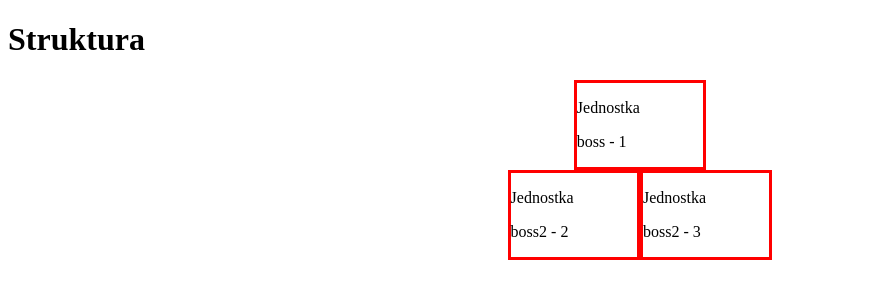
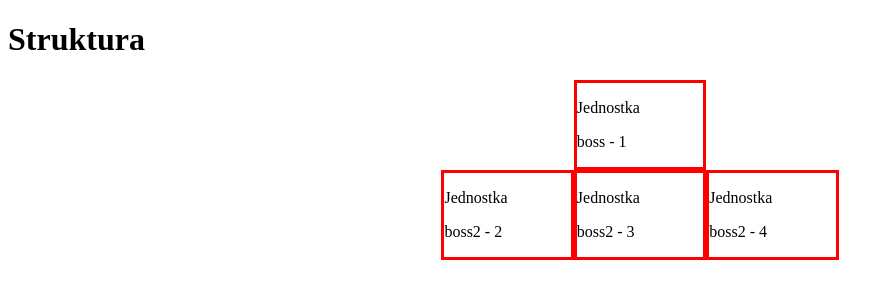
Before and after one commit to monkeymr014/organization_structure, a React (Create React App) app: page / in a window 1280 px wide. Shown: the top 300 px of the page, without its empty margins (0-893 px from the left). Built offline with nearby package versions, Linux system fonts and the light colour scheme.

Commit message:
add position render span

```diff
--- a/src/App.js
+++ b/src/App.js
@@ -1,31 +1,9 @@
 import React from 'react';
 import './App.css';
 import Unit from './component/Unit/Unit';
+import frse from './structure.js'
 
 
-const frse = [
-  {
-    id: 1,
-    name: 'boss',
-    position: '1',
-    children: [
-      2, 3,
-    ]
-  },
-  {
-    id: 2,
-    name: 'boss2',
-    position: '2',
-    children: [
-      3
-    ]
-  },
-  {
-    id: 3,
-    name: 'boss2',
-    position: '2',
-  }
-]
 
 
 class App extends React.Component {
@@ -46,3 +24,17 @@ class App extends React.Component {
 }
 
 export default App;
+
+/*
+
+
+Podział na
+  FRSE?
+  1.Boss - zarząd
+  2.Dyrektor - biuro
+  3.Koordynator - zespoł
+  Czyli na komórki,
+     każda komórka ma przypisanych praconików.
+     każda komórka ma akcpetatora wyżej lub wyznaczonego dodatkowego akceptatora.
+
+*/
--- a/src/component/Unit/Unit.js
+++ b/src/component/Unit/Unit.js
@@ -4,21 +4,17 @@ import UnitItem from "./UnitItem";
 
 const Unit = (props) => (
    <div className={styles.wrapper}>
-
       {
-         props.data.map((item, i) => (
+         props.data.map((item, i, arr) => (
             <>
+               {arr[i - 1]?.position != item.position
+                  ?
+                  <span className={styles.break} />
+                  : null}
                <UnitItem key={i} {...item} />
-               { item.id == '1' ?
-               <div className={styles.break} >
-
-               </div>
-               : null}
             </>
          ))
       }
-
-
    </div>
 )
 
--- a/src/component/Unit/UnitItem.js
+++ b/src/component/Unit/UnitItem.js
@@ -23,6 +23,7 @@ export default UnitItem;
       [dodanie strukóry]
          -  Dyrektor Głowny
          -  Dyrektor
+         -  Zespół
          -  Koordynator
          -  Pracownik
 
--- /dev/null
+++ b/src/structure.js
@@ -0,0 +1,36 @@
+
+const frse = [
+   {
+     id: 1,
+     position: '1',
+     name: 'boss',
+     employees:[1],
+     children: [
+       2, 3,
+     ]
+   },
+   {
+     id: 2,
+     position: '2',
+     name: 'boss2',
+     employees:[2],
+     children: [
+       3
+     ]
+   },
+   {
+     id: 3,
+     position: '2',
+     name: 'boss2',
+     employees:[3],
+   },
+   {
+      id: 4,
+      position: '2',
+      name: 'boss2',
+      employees:[3],
+    }
+ ]
+
+
+export default frse;
```
